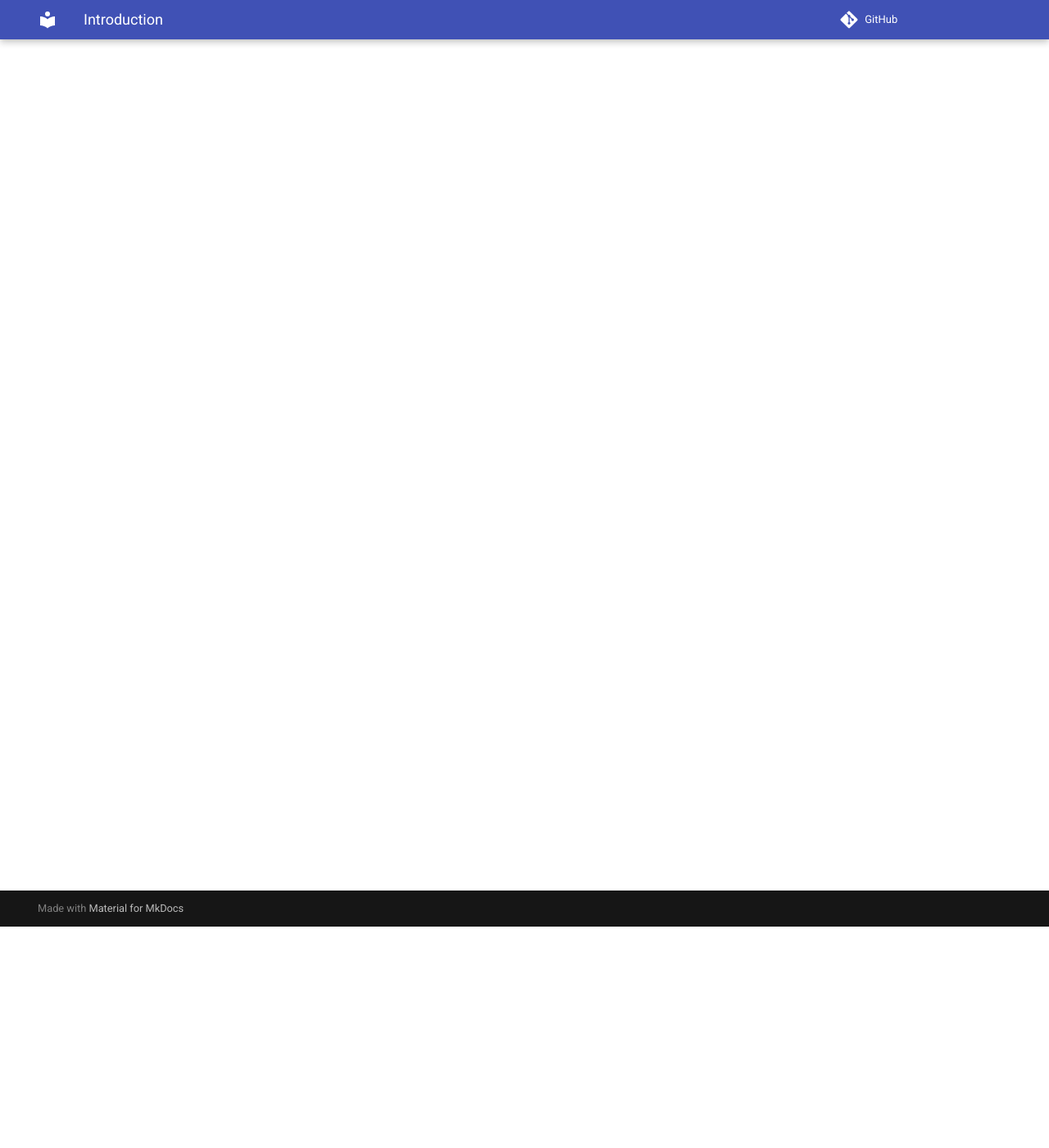
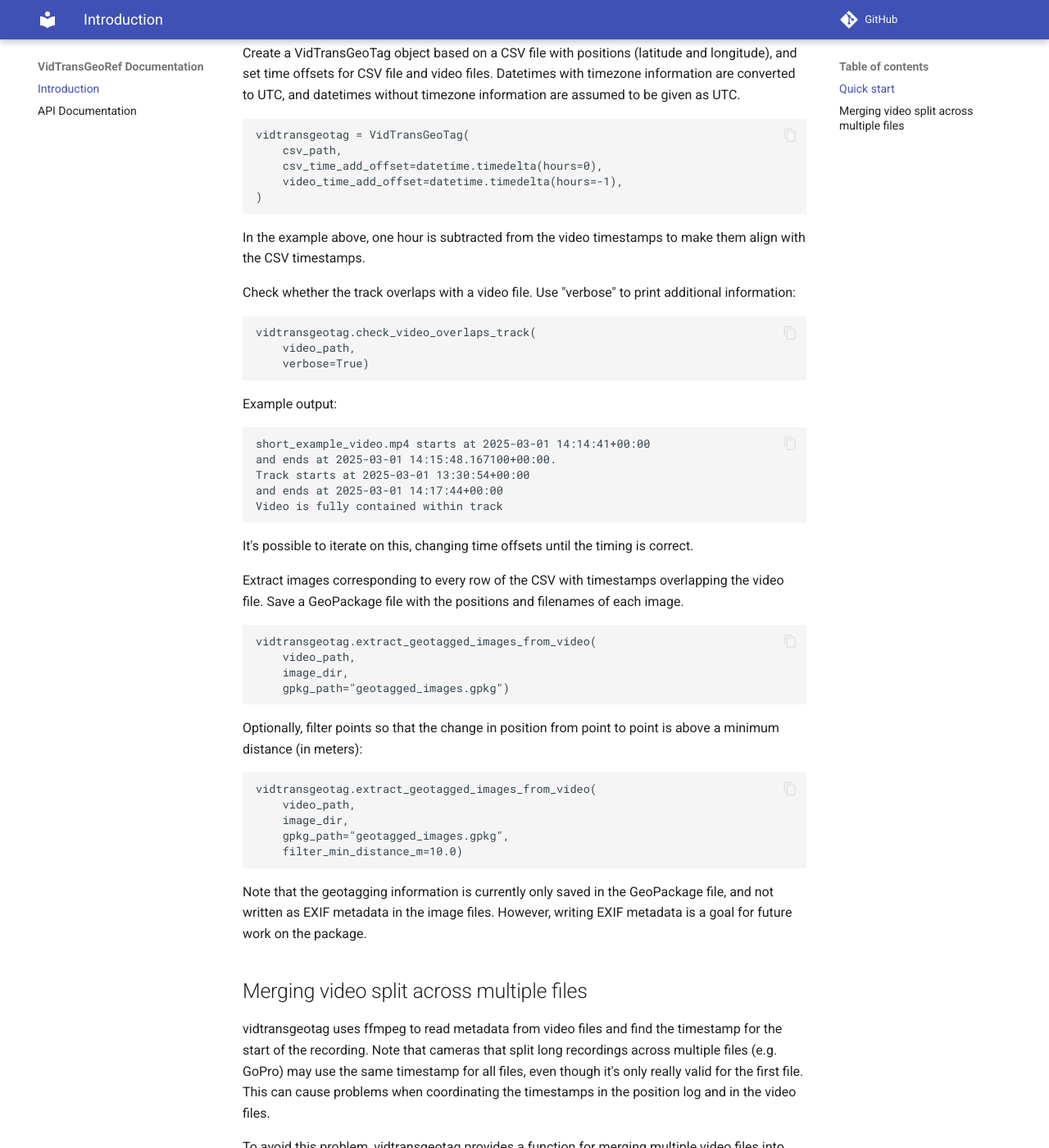
Before and after one commit to mh-skjelvareid/vidtransgeoref, an MkDocs documentation site: the page built from docs/index.md, in a window 1280 px wide and 1400 px high, scrolled down 270 px. Shown: the whole window at 82% size. Built offline with MkDocs 1.6.1 and Material for MkDocs 9.7.7, drawn with Linux system fonts in a browser that asks for light colours; comment, search, counter and statistics services are not loaded; some of the changed text lies outside the part shown.

Commit message:
Adding documentation

```diff
--- /dev/null
+++ b/docs/api.md
@@ -0,0 +1,2 @@
+# API Documentation
+::: vidtransgeotag
--- a/docs/index.md
+++ b/docs/index.md
@@ -1 +1,82 @@
 # Introduction
+VidTransGeoRef is a Python package for geotagging video files using GPS data logs. The
+package generates geotagged images that can be viewed in GIS tools like QGIS.
+
+## Quick start
+Create a VidTransGeoTag object based on a CSV file with positions (latitude and
+longitude), and set time offsets for CSV file and video files. Datetimes with timezone
+information are converted to UTC, and datetimes without timezone information are assumed
+to be given as UTC.
+
+    vidtransgeotag = VidTransGeoTag(
+        csv_path,
+        csv_time_add_offset=datetime.timedelta(hours=0),
+        video_time_add_offset=datetime.timedelta(hours=-1),
+    )
+
+In the example above, one hour is subtracted from the video timestamps to make them
+align with the CSV timestamps.
+
+Check whether the track overlaps with a video file. Use "verbose" to print additional
+information:
+
+    vidtransgeotag.check_video_overlaps_track(
+        video_path,
+        verbose=True)
+
+Example output:
+
+    short_example_video.mp4 starts at 2025-03-01 14:14:41+00:00
+    and ends at 2025-03-01 14:15:48.167100+00:00.
+    Track starts at 2025-03-01 13:30:54+00:00
+    and ends at 2025-03-01 14:17:44+00:00
+    Video is fully contained within track
+
+It's possible to iterate on this, changing time offsets until the timing is correct.
+
+Extract images corresponding to every row of the CSV with timestamps overlapping the
+video file. Save a GeoPackage file with the positions and filenames of each image.
+
+    vidtransgeotag.extract_geotagged_images_from_video(
+        video_path,
+        image_dir,
+        gpkg_path="geotagged_images.gpkg")
+
+Optionally, filter points so that the change in position from point to point is above
+a minimum distance (in meters):
+
+    vidtransgeotag.extract_geotagged_images_from_video(
+        video_path,
+        image_dir,
+        gpkg_path="geotagged_images.gpkg",
+        filter_min_distance_m=10.0)
+
+Note that the geotagging information is currently only saved in the GeoPackage file, and
+not written as EXIF metadata in the image files. However, writing EXIF metadata is a
+goal for future work on the package.
+
+## Merging video split across multiple files
+vidtransgeotag uses ffmpeg to read metadata from video files and find the timestamp for
+the start of the recording. Note that cameras that split long recordings across multiple
+files (e.g. GoPro) may use the same timestamp for all files, even though it's only
+really valid for the first file. This can cause problems when coordinating the
+timestamps in the position log and in the video files.
+
+To avoid this problem, vidtransgeotag provides a function for merging multiple video
+files into one, while retaining the timestamp in the metadata. All files from a single
+recording are assumed to be placed inside the same directory (without other video
+files), and the alphabetical ordering of file names is assumed to match the
+chronological ordering of the video files. Example:
+
+    vidtransgeotag.merge_videos_in_directory(
+        input_video_dir,
+        merged_video_path)
+
+By default the videos are merged without transcoding, which is fast and lossless.
+However, the merged file can be quite big. It is possible to transcode and compress the
+video while merging, although this will be much slower:
+
+    vidtransgeotag.merge_videos_in_directory(
+        input_video_dir,
+        merged_video_path,
+        compress_by_transcoding=True)
--- a/mkdocs.yml
+++ b/mkdocs.yml
@@ -1,5 +1,5 @@
-site_name: MassiPipe Documentation
-site_description: MassiPipe - a data processing pipeline for hyperspectral data acquired in the Massimal project.
+site_name: VidTransGeoRef Documentation
+site_description: VidTransGeoRef is a Python package for geotagging video files using GPS data logs
 
 theme:
   name: "material"
@@ -24,7 +24,7 @@ plugins:
 
 nav:
   - Introduction: index.md
-
+  - API Documentation: api.md
 
 markdown_extensions:
   - toc:
```
